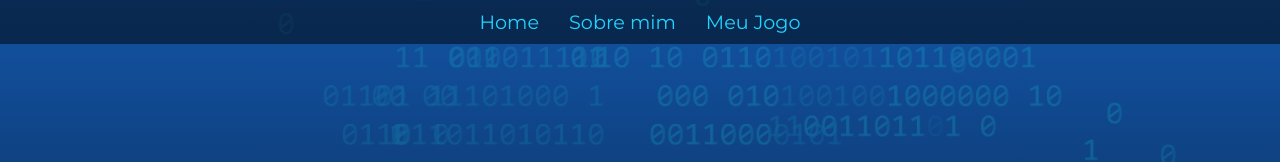
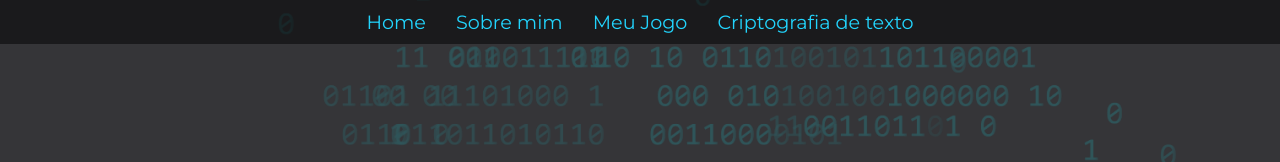
Before and after one commit to laetkae/meu-primeiro-projeto, a plain HTML site: page Meu Site/index.html in a window 1280 px wide. Shown: the top 162 px of the page. Drawn offline with nearby package versions, Linux system fonts and the light colour scheme.

Commit message:
em breve outro link

```diff
--- a/Meu Site/Style/style.css
+++ b/Meu Site/Style/style.css
@@ -7,7 +7,7 @@
 }
 
 body {
-    background: linear-gradient(#1354A5 0%, #041832 33.33%, #041832 66.67%, #01080E 100%);
+    background: #353538;
     height: 100vh;
     display: flex;
     align-items: center;
--- a/Meu Site/Style/styleGame.css
+++ b/Meu Site/Style/styleGame.css
@@ -7,7 +7,7 @@
 }
 
 body {
-    background: linear-gradient(#1354A5 0%, #041832 33.33%, #041832 66.67%, #01080E 100%);
+    background: #353538;
     height: 100vh;
     display: flex;
     align-items: center;
--- a/Meu Site/index.html
+++ b/Meu Site/index.html
@@ -14,6 +14,7 @@
                 <a class="cabecalho__menu__link" href="index.html">Home</a>
                 <a class="cabecalho__menu__link" href="about.html">Sobre mim</a>
                 <a class="cabecalho__menu__link" href="game.html">Meu Jogo</a>
+                <a class="cabecalho__menu__link" href="game.html">Criptografia de texto</a>
             </nav>
         </header>
         <div class="container">
```
Also changed, not shown: Meu Site/about.html (+1 -0 lines), Meu Site/game.html (+1 -0 lines).
